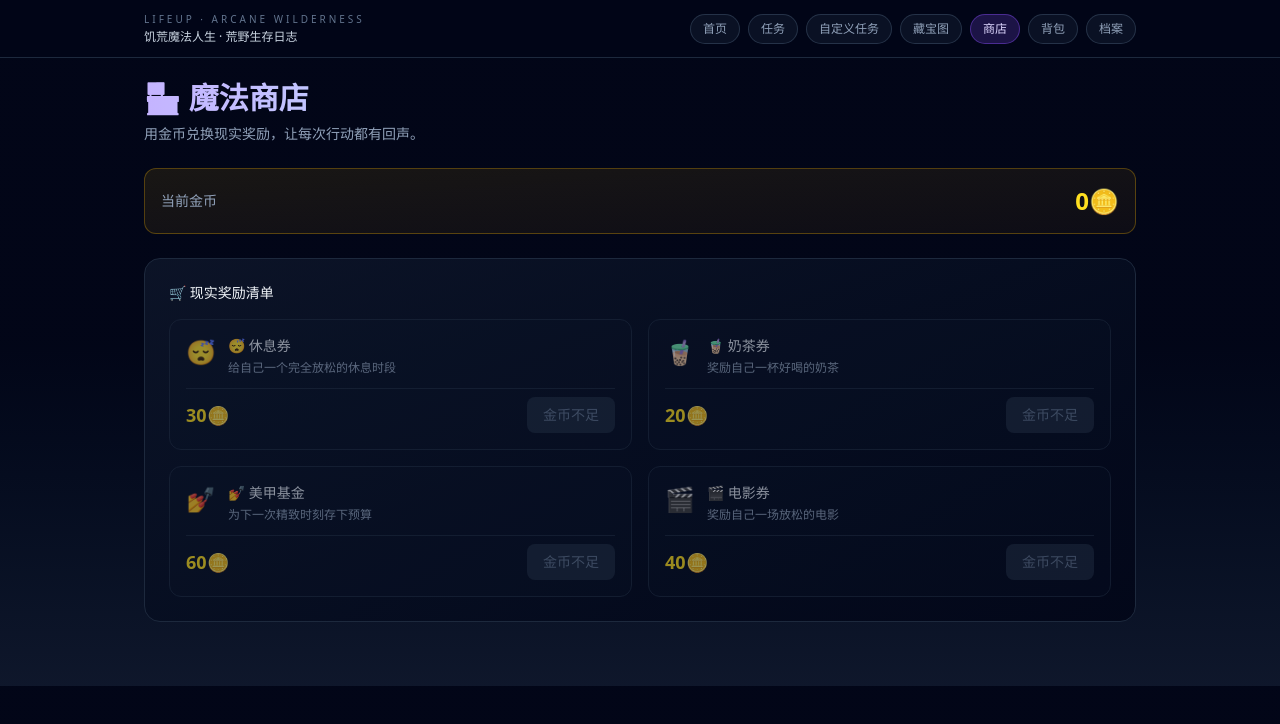
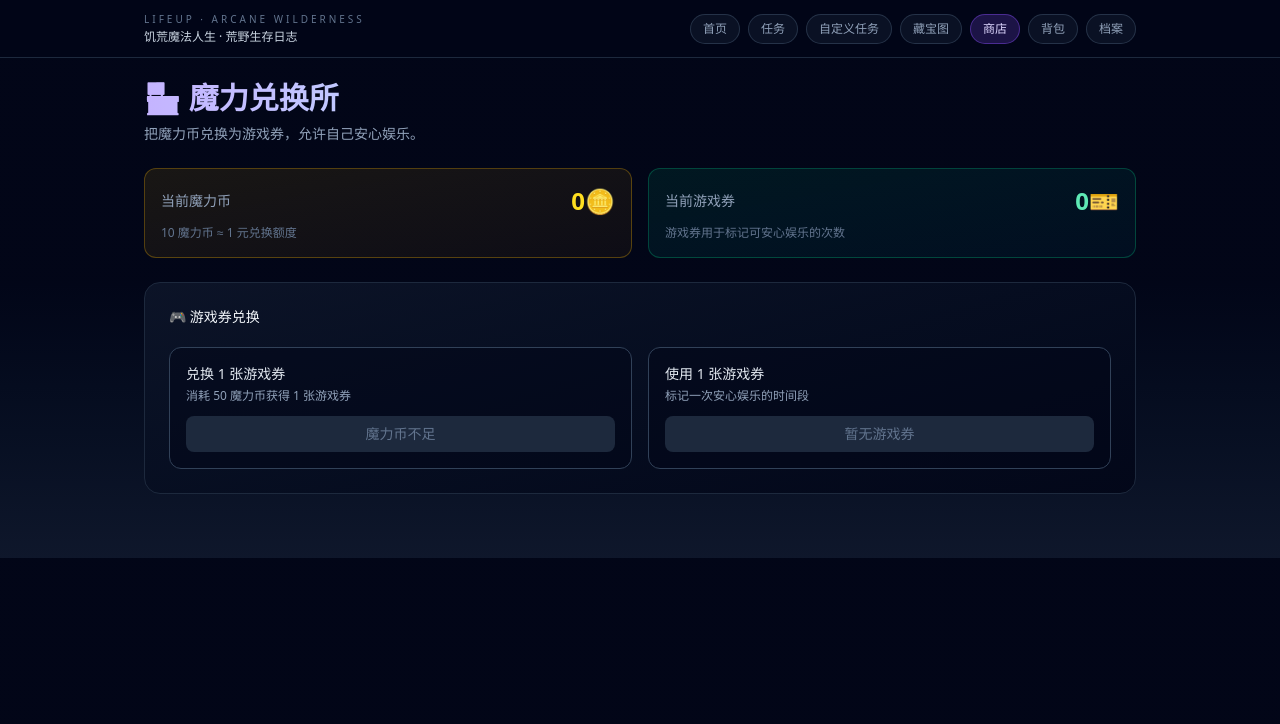
Before and after one commit to sun459876829/lifeup, a Next.js app: page /shop in a window 1280 px wide. Shown: the top 724 px of the page. Built offline with nearby package versions, Linux system fonts and the light colour scheme.

Commit message:
feat: rework economy with coins and game tickets

```diff
--- a/src/app/custom-tasks/page.js
+++ b/src/app/custom-tasks/page.js
@@ -235,7 +235,7 @@ export default function CustomTasksPage() {
             {form.size && form.difficulty ? (
               <div className="mt-2 flex flex-wrap gap-3 text-sm text-slate-200">
                 <span>预计 EXP {preview.exp}</span>
-                <span>预计金币 {preview.coinsReward}</span>
+                <span>预计魔力币 {preview.coinsReward}</span>
                 <span>预计精神 {formatSanity(preview.effect)}</span>
               </div>
             ) : (
--- a/src/app/gameConfig/achievementsConfig.js
+++ b/src/app/gameConfig/achievementsConfig.js
@@ -8,7 +8,7 @@ export const ACHIEVEMENTS_CONFIG = [
     reward: {
       coins: 30,
       stats: { sanity: 5 },
-      claimName: "🕯️ 第一盏灯奖励券",
+      claimName: "🕯️ 第一盏灯徽章",
     },
   },
   {
@@ -20,7 +20,7 @@ export const ACHIEVEMENTS_CONFIG = [
     reward: {
       coins: 60,
       stats: { sanity: 8 },
-      claimName: "📜 荒野学徒徽章券",
+      claimName: "📜 荒野学徒徽章",
     },
   },
   {
--- a/src/app/gameConfig/randomEventsConfig.js
+++ b/src/app/gameConfig/randomEventsConfig.js
@@ -20,7 +20,7 @@ export const RANDOM_EVENTS = [
   {
     id: "lucky_star",
     name: "幸运星雨",
-    description: "今天任务金币 +20%",
+    description: "今天任务魔力币 +20%",
     taskRewardModifier: {
       coinMultiplier: 1.2,
     },
--- a/src/app/gameConfig/taskRewards.js
+++ b/src/app/gameConfig/taskRewards.js
@@ -1,7 +1,7 @@
 export const TASK_SIZE_OPTIONS = [
-  { value: "small", label: "小任务", baseExp: 6, baseCoins: 4, baseSanity: 2 },
-  { value: "medium", label: "中任务", baseExp: 12, baseCoins: 8, baseSanity: 4 },
-  { value: "large", label: "大任务", baseExp: 20, baseCoins: 14, baseSanity: 6 },
+  { value: "small", label: "小任务", baseExp: 10, baseCoins: 5, baseSanity: 2 },
+  { value: "medium", label: "中任务", baseExp: 20, baseCoins: 20, baseSanity: 4 },
+  { value: "large", label: "大任务", baseExp: 32, baseCoins: 60, baseSanity: 6 },
 ];
 
 const SIZE_LOOKUP = TASK_SIZE_OPTIONS.reduce((acc, item) => {
@@ -10,6 +10,17 @@ const SIZE_LOOKUP = TASK_SIZE_OPTIONS.reduce((acc, item) => {
 }, {});
 
 const GROWTH_CATEGORIES = new Set(["course", "english", "life", "future", "weight", "photo", "other"]);
+const COIN_RANGES = {
+  small: { min: 5, max: 20 },
+  medium: { min: 20, max: 60 },
+  large: { min: 60, max: 120 },
+};
+
+const NIGHTCLUB_RANGES = {
+  small: { min: 150, max: 250 },
+  medium: { min: 200, max: 320 },
+  large: { min: 250, max: 400 },
+};
 
 export function computeRewardsForTask({ size, difficulty, category, isUserCreated }) {
   if (!size || !difficulty) {
@@ -28,12 +39,17 @@ export function computeRewardsForTask({ size, difficulty, category, isUserCreate
   const isNightclub = normalizedCategory === "nightclub";
   const isGrowth = GROWTH_CATEGORIES.has(normalizedCategory);
 
-  const expMultiplier = isNightclub ? 1.6 : 1;
-  const coinsMultiplier = isNightclub ? 1.8 : 1;
-  const userBonus = isUserCreated ? 1 : 0;
+  const expMultiplier = isNightclub ? 1.3 : 1;
+  const userBonus = isUserCreated ? 2 : 0;
 
-  const exp = Math.round((base.baseExp + difficultyBoost * 3 + userBonus) * expMultiplier);
-  const coinsReward = Math.round((base.baseCoins + difficultyBoost * 2 + userBonus) * coinsMultiplier);
+  const exp = Math.round((base.baseExp + difficultyBoost * 4 + userBonus) * expMultiplier);
+
+  const rangeSet = isNightclub ? NIGHTCLUB_RANGES : COIN_RANGES;
+  const range = rangeSet[size] || rangeSet.small;
+  const difficultyRatio = (difficultyValue - 1) / 4;
+  const growthBoost = isGrowth ? 0.15 : 0;
+  const baseCoins = range.min + (range.max - range.min) * Math.min(1, difficultyRatio + growthBoost);
+  const coinsReward = Math.round(baseCoins + (isUserCreated ? 3 : 0));
   const sanity = base.baseSanity + difficultyBoost + (isGrowth ? 1 : 0);
 
   const energyPenalty = isNightclub ? -(8 + difficultyBoost * 2) : Math.min(-1, -(difficultyValue >= 4 ? 2 : 1));
--- a/src/app/inventory/page.js
+++ b/src/app/inventory/page.js
@@ -42,7 +42,7 @@ export default function InventoryPage() {
         <h1 className="text-3xl font-semibold bg-gradient-to-r from-violet-300 via-sky-200 to-emerald-300 bg-clip-text text-transparent">
           🎒 背包与成就
         </h1>
-        <p className="text-sm text-slate-400">查看奖励券、道具与成就进度</p>
+        <p className="text-sm text-slate-400">查看纪念徽章与成就进度</p>
       </header>
 
       {message && (
@@ -52,9 +52,9 @@ export default function InventoryPage() {
       )}
 
       <section className="rounded-2xl border border-slate-800 bg-gradient-to-br from-slate-900/80 to-slate-950/90 p-6 space-y-4">
-        <h2 className="text-sm font-medium text-slate-100">🎁 奖励券</h2>
+        <h2 className="text-sm font-medium text-slate-100">🎁 纪念徽章</h2>
         {sortedClaims.length === 0 ? (
-          <div className="text-sm text-slate-500">还没有奖励券。</div>
+          <div className="text-sm text-slate-500">还没有纪念徽章。</div>
         ) : (
           <div className="space-y-2">
             {sortedClaims.map((claim) => {
--- a/src/app/page.js
+++ b/src/app/page.js
@@ -119,10 +119,10 @@ export default function Page() {
       <section className="rounded-2xl border border-amber-500/30 bg-gradient-to-br from-amber-500/10 to-amber-900/10 p-5">
         <div className="flex items-center justify-between">
           <div>
-            <div className="text-xs text-slate-500">当前金币</div>
+            <div className="text-xs text-slate-500">当前魔力币</div>
             <div className="text-2xl font-semibold text-amber-300">{currency.coins}🪙</div>
           </div>
-          <div className="text-sm text-slate-400">完成任务即可增长金币与奖励券</div>
+          <div className="text-sm text-slate-400">完成任务获得魔力币，再兑换为游戏券</div>
         </div>
       </section>
     </div>
--- a/src/app/profile/page.js
+++ b/src/app/profile/page.js
@@ -4,7 +4,7 @@ import Link from "next/link";
 import { useWorld } from "../worldState";
 
 export default function ProfilePage() {
-  const { hydrated, stats, world, currency, achievements, completedTasks } = useWorld();
+  const { hydrated, stats, world, currency, tickets, achievements, completedTasks } = useWorld();
 
   if (!hydrated) {
     return (
@@ -53,18 +53,21 @@ export default function ProfilePage() {
             <div className="text-center p-3 rounded-lg bg-amber-500/10 border border-amber-500/30">
               <div className="text-2xl mb-1">🪙</div>
               <div className="text-xl font-bold text-amber-300">{currency.coins}</div>
-              <div className="text-[10px] text-slate-400 mt-1">金币储备</div>
+              <div className="text-[10px] text-slate-400 mt-1">魔力币储备</div>
             </div>
             <div className="text-center p-3 rounded-lg bg-emerald-500/10 border border-emerald-500/30">
+              <div className="text-2xl mb-1">🎫</div>
+              <div className="text-xl font-bold text-emerald-300">{tickets.game}</div>
+              <div className="text-[10px] text-slate-400 mt-1">当前游戏券</div>
+            </div>
+            <div className="text-center p-3 rounded-lg bg-sky-500/10 border border-sky-500/30">
               <div className="text-2xl mb-1">🏆</div>
-              <div className="text-xl font-bold text-emerald-300">{unlockedCount}</div>
+              <div className="text-xl font-bold text-sky-300">{unlockedCount}</div>
               <div className="text-[10px] text-slate-400 mt-1">已解锁成就</div>
             </div>
-            <div className="text-center p-3 rounded-lg bg-sky-500/10 border border-sky-500/30">
-              <div className="text-2xl mb-1">✅</div>
-              <div className="text-xl font-bold text-sky-300">{completedTasks.length}</div>
-              <div className="text-[10px] text-slate-400 mt-1">历史完成任务</div>
-            </div>
+          </div>
+          <div className="mt-4 text-xs text-slate-500">
+            历史完成任务：{completedTasks.length} 次
           </div>
         </section>
 
--- a/src/app/shop/page.js
+++ b/src/app/shop/page.js
@@ -3,57 +3,22 @@
 import { useState } from "react";
 import { useWorld } from "../worldState";
 
-const SHOP_ITEMS = [
-  {
-    id: "rest_hour",
-    name: "😴 休息券",
-    price: 30,
-    description: "给自己一个完全放松的休息时段",
-    emoji: "😴",
-  },
-  {
-    id: "milktea",
-    name: "🧋 奶茶券",
-    price: 20,
-    description: "奖励自己一杯好喝的奶茶",
-    emoji: "🧋",
-  },
-  {
-    id: "nail",
-    name: "💅 美甲基金",
-    price: 60,
-    description: "为下一次精致时刻存下预算",
-    emoji: "💅",
-  },
-  {
-    id: "movie",
-    name: "🎬 电影券",
-    price: 40,
-    description: "奖励自己一场放松的电影",
-    emoji: "🎬",
-  },
-];
+const GAME_TICKET_COST = 50;
 
 export default function ShopPage() {
-  const { hydrated, currency, spendCoins, addClaim, pushHistory } = useWorld();
+  const { hydrated, currency, tickets, exchangeCoinsForGameTicket, useGameTicket } = useWorld();
   const [message, setMessage] = useState("");
 
-  function handlePurchase(item) {
-    if (currency.coins < item.price) {
-      setMessage("🪙 金币不足，暂时无法兑换");
+  function handleExchange() {
+    const result = exchangeCoinsForGameTicket(GAME_TICKET_COST);
+    setMessage(result.message);
     setTimeout(() => setMessage(""), 2500);
-      return;
   }
-    pushHistory(`商店购买：${item.name}`, { type: "shop_purchase", itemId: item.id });
-    const success = spendCoins(item.price);
-    if (!success) {
-      setMessage("🪙 金币不足，暂时无法兑换");
+
+  function handleUseTicket() {
+    const result = useGameTicket();
+    setMessage(result.message);
     setTimeout(() => setMessage(""), 2500);
-      return;
-    }
-    addClaim({ type: "shop", name: item.name });
-    setMessage(`✨ 已兑换 ${item.name}`);
-    setTimeout(() => setMessage(""), 2000);
   }
 
   if (!hydrated) {
@@ -73,9 +38,9 @@ export default function ShopPage() {
     <div className="space-y-6">
       <header className="space-y-2">
         <h1 className="text-3xl font-semibold bg-gradient-to-r from-violet-300 via-sky-200 to-emerald-300 bg-clip-text text-transparent">
-          🏪 魔法商店
+          🏪 魔力兑换所
         </h1>
-        <p className="text-sm text-slate-400">用金币兑换现实奖励，让每次行动都有回声。</p>
+        <p className="text-sm text-slate-400">把魔力币兑换为游戏券，允许自己安心娱乐。</p>
       </header>
 
       {message && (
@@ -84,51 +49,63 @@ export default function ShopPage() {
         </div>
       )}
 
+      <div className="grid grid-cols-1 md:grid-cols-2 gap-4">
         <div className="rounded-xl border border-yellow-500/30 bg-gradient-to-br from-yellow-500/10 to-amber-500/5 p-4">
           <div className="flex items-center justify-between">
-          <div className="text-sm text-slate-400">当前金币</div>
+            <div className="text-sm text-slate-400">当前魔力币</div>
             <div className="text-2xl font-bold text-yellow-300">{currency.coins}🪙</div>
+          </div>
+          <div className="text-xs text-slate-500 mt-2">10 魔力币 ≈ 1 元兑换额度</div>
+        </div>
+        <div className="rounded-xl border border-emerald-500/30 bg-gradient-to-br from-emerald-500/10 to-cyan-500/5 p-4">
+          <div className="flex items-center justify-between">
+            <div className="text-sm text-slate-400">当前游戏券</div>
+            <div className="text-2xl font-bold text-emerald-300">{tickets.game}🎫</div>
+          </div>
+          <div className="text-xs text-slate-500 mt-2">游戏券用于标记可安心娱乐的次数</div>
         </div>
       </div>
 
-      <div className="rounded-2xl border border-slate-800 bg-gradient-to-br from-slate-900/80 to-slate-950/90 p-6 space-y-4">
-        <h2 className="text-sm font-medium text-slate-100">🛒 现实奖励清单</h2>
-        <div className="grid grid-cols-1 md:grid-cols-2 gap-4">
-          {SHOP_ITEMS.map((item) => {
-            const canAfford = currency.coins >= item.price;
-            return (
-              <div
-                key={item.id}
-                className={`rounded-xl border p-4 space-y-3 ${
-                  canAfford
-                    ? "border-slate-700 bg-slate-950/50"
-                    : "border-slate-800 bg-slate-900/30 opacity-60"
-                }`}
-              >
-                <div className="flex items-start gap-3">
-                  <span className="text-2xl">{item.emoji}</span>
+      <div className="rounded-2xl border border-slate-800 bg-gradient-to-br from-slate-900/80 to-slate-950/90 p-6 space-y-5">
+        <h2 className="text-sm font-medium text-slate-100">🎮 游戏券兑换</h2>
+        <div className="grid grid-cols-1 lg:grid-cols-2 gap-4">
+          <div className="rounded-xl border border-slate-700 bg-slate-950/50 p-4 space-y-3">
             <div>
-                    <div className="text-sm font-medium text-slate-200">{item.name}</div>
-                    <div className="text-xs text-slate-400 mt-1">{item.description}</div>
+              <div className="text-sm font-medium text-slate-200">兑换 1 张游戏券</div>
+              <div className="text-xs text-slate-400 mt-1">
+                消耗 {GAME_TICKET_COST} 魔力币获得 1 张游戏券
               </div>
             </div>
-                <div className="flex items-center justify-between pt-2 border-t border-slate-800">
-                  <div className="text-lg font-bold text-yellow-300">{item.price}🪙</div>
             <button
-                    onClick={() => handlePurchase(item)}
-                    disabled={!canAfford}
-                    className={`rounded-lg px-4 py-2 text-sm font-medium transition ${
-                      canAfford
+              onClick={handleExchange}
+              disabled={currency.coins < GAME_TICKET_COST}
+              className={`w-full rounded-lg px-4 py-2 text-sm font-medium transition ${
+                currency.coins >= GAME_TICKET_COST
                   ? "bg-violet-500 hover:bg-violet-400 text-white"
                   : "bg-slate-800 text-slate-500 cursor-not-allowed"
               }`}
             >
-                    {canAfford ? "兑换" : "金币不足"}
+              {currency.coins >= GAME_TICKET_COST ? "兑换游戏券" : "魔力币不足"}
             </button>
           </div>
+
+          <div className="rounded-xl border border-slate-700 bg-slate-950/50 p-4 space-y-3">
+            <div>
+              <div className="text-sm font-medium text-slate-200">使用 1 张游戏券</div>
+              <div className="text-xs text-slate-400 mt-1">标记一次安心娱乐的时间段</div>
             </div>
-            );
-          })}
+            <button
+              onClick={handleUseTicket}
+              disabled={tickets.game <= 0}
+              className={`w-full rounded-lg px-4 py-2 text-sm font-medium transition ${
+                tickets.game > 0
+                  ? "bg-emerald-500/80 hover:bg-emerald-500 text-white"
+                  : "bg-slate-800 text-slate-500 cursor-not-allowed"
+              }`}
+            >
+              {tickets.game > 0 ? "使用游戏券" : "暂无游戏券"}
+            </button>
+          </div>
         </div>
       </div>
     </div>
--- a/src/app/worldState.js
+++ b/src/app/worldState.js
@@ -81,6 +81,7 @@ function createDefaultState() {
     stats: { ...DEFAULT_STATS },
     world: { ...DEFAULT_WORLD },
     currency: { coins: 0 },
+    tickets: { game: 0 },
     tasks: [],
     completedTasks: [],
     treasureMaps: [],
@@ -140,6 +141,9 @@ function migrateLegacyState(raw) {
   if (!raw || typeof raw !== "object") return base;
 
   const coins = raw.currency?.coins ?? raw.coins ?? base.currency.coins;
+  const tickets = {
+    game: raw.tickets?.game ?? base.tickets.game,
+  };
   const claims = Array.isArray(raw.claims) ? raw.claims : [];
 
   let tasks = [];
@@ -199,6 +203,7 @@ function migrateLegacyState(raw) {
   return {
     ...base,
     currency: { coins },
+    tickets,
     claims,
     tasks,
     completedTasks,
@@ -220,6 +225,7 @@ function loadState() {
         stats: { ...DEFAULT_STATS, ...(parsed.stats || {}) },
         world,
         currency: { coins: parsed.currency?.coins ?? 0 },
+        tickets: { game: parsed.tickets?.game ?? 0 },
         tasks: Array.isArray(parsed.tasks) ? parsed.tasks : [],
         completedTasks: Array.isArray(parsed.completedTasks) ? parsed.completedTasks : [],
         treasureMaps: Array.isArray(parsed.treasureMaps)
@@ -649,6 +655,69 @@ export function WorldProvider({ children }) {
     return true;
   }, [state]);
 
+  const exchangeCoinsForGameTicket = useCallback((cost = 50) => {
+    if (!state) return { ok: false, message: "世界尚未加载" };
+    let result = { ok: false, message: "魔力币不足，无法兑换游戏券" };
+
+    setState((prev) => {
+      if (prev.currency.coins < cost) {
+        result = { ok: false, message: "魔力币不足，无法兑换游戏券" };
+        return prev;
+      }
+
+      const beforeCoins = prev.currency.coins;
+      const afterCoins = beforeCoins - cost;
+      const nextState = pushHistoryEntry(prev, "兑换游戏券", {
+        type: "exchange_game_ticket",
+        cost,
+        beforeCoins,
+        afterCoins,
+      });
+
+      result = { ok: true, message: "✅ 已兑换 1 张游戏券" };
+
+      return {
+        ...nextState,
+        currency: {
+          ...nextState.currency,
+          coins: afterCoins,
+        },
+        tickets: {
+          ...nextState.tickets,
+          game: (nextState.tickets?.game || 0) + 1,
+        },
+      };
+    });
+
+    return result;
+  }, [state]);
+
+  const useGameTicket = useCallback(() => {
+    if (!state) return { ok: false, message: "世界尚未加载" };
+    let result = { ok: false, message: "你今天还没通过做任务赚到游戏券，要不要先做点事再玩？" };
+
+    setState((prev) => {
+      const currentTickets = prev.tickets?.game || 0;
+      if (currentTickets <= 0) {
+        result = { ok: false, message: "你今天还没通过做任务赚到游戏券，要不要先做点事再玩？" };
+        return prev;
+      }
+
+      const nextState = pushHistoryEntry(prev, "使用游戏券", { type: "use_game_ticket" });
+      result = { ok: true, message: "🎮 你使用了 1 张游戏券，可以安心玩一会儿游戏了" };
+
+      return {
+        ...nextState,
+        tickets: {
+          ...nextState.tickets,
+          game: currentTickets - 1,
+        },
+      };
+    });
+
+    return result;
+  }, [state]);
+
   const registerTask = useCallback((taskInput) => {
     if (!state || !taskInput) return null;
 
@@ -961,7 +1030,7 @@ export function WorldProvider({ children }) {
     setState((prev) => {
       const claim = (prev.claims || []).find((item) => item.id === claimId);
       if (!claim || claim.used) return prev;
-      const nextState = pushHistoryEntry(prev, `使用奖励券：${claim.name}`, {
+      const nextState = pushHistoryEntry(prev, `标记徽章：${claim.name}`, {
         type: "claim_use",
         claimId,
       });
@@ -1055,6 +1124,7 @@ export function WorldProvider({ children }) {
     stats: state?.stats || { ...DEFAULT_STATS },
     world: state?.world || { ...DEFAULT_WORLD },
     currency: state?.currency || { coins: 0 },
+    tickets: state?.tickets || { game: 0 },
     tasks: state?.tasks || [],
     completedTasks: state?.completedTasks || [],
     treasureMaps: state?.treasureMaps || [],
@@ -1066,6 +1136,8 @@ export function WorldProvider({ children }) {
     advancePhase,
     addCoins,
     spendCoins,
+    exchangeCoinsForGameTicket,
+    useGameTicket,
     registerTask,
     completeTask,
     progressTreasureMaps,
@@ -1086,6 +1158,8 @@ export function WorldProvider({ children }) {
     advancePhase,
     addCoins,
     spendCoins,
+    exchangeCoinsForGameTicket,
+    useGameTicket,
     registerTask,
     completeTask,
     progressTreasureMaps,
```
Also changed, not shown: src/app/gameConfig/tasksConfig.js (+26 -26 lines). Lines whose indentation alone changed are shown as unchanged.
